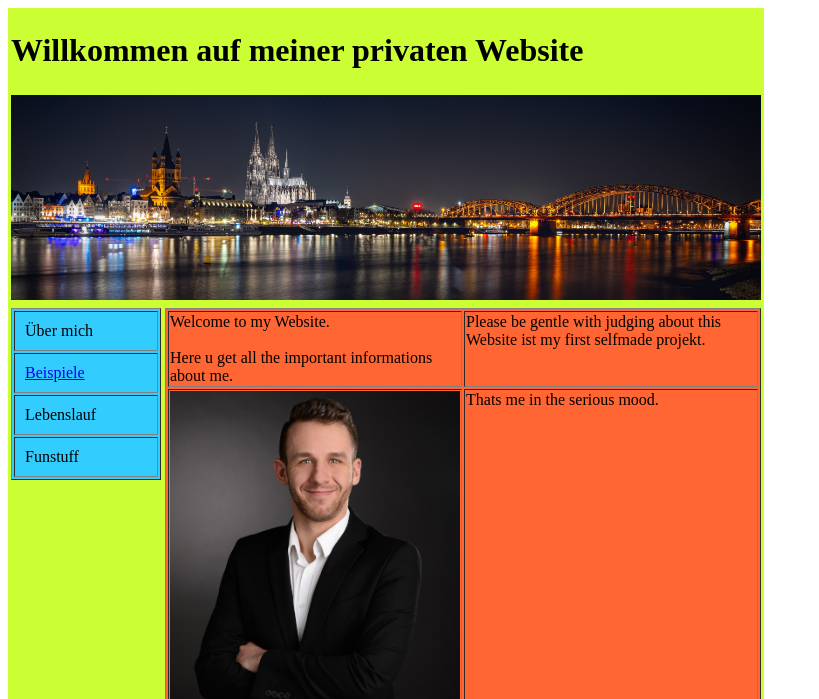
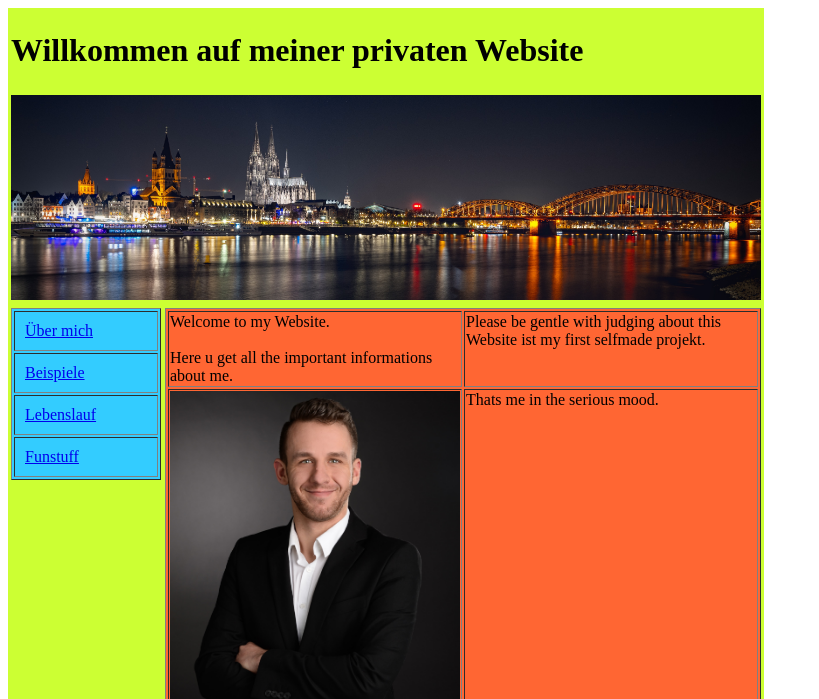
Before and after one commit to AndreHaupt85/personal-website, a plain HTML site: page index.html in a window 1280 px wide. Shown: the top 699 px of the page, without its empty margins (0-819 px from the left). Drawn offline with Linux system fonts and the light colour scheme.

Commit message:
add menu hyperlinks

```diff
--- a/index.html
+++ b/index.html
@@ -24,16 +24,16 @@
                         <table border="1" bgcolor="#33CCFF" cellpadding="10" width="100%"> <!--Untertabelle der 1. Spalte-->
                             <tbody>
                                 <tr> <!--1. Zeile Untertabelle-->
-                                    <td>Über mich</td>
+                                    <td><a href="/aboutme.hmtl">Über mich</a></td>
                                 </tr>
                                 <tr> <!--2. Zeile Untertabelle-->
                                     <td><a href="../">Beispiele</a></td>
                                 </tr>
                                 <tr> <!--3. Zeile Untertabelle-->
-                                    <td>Lebenslauf</td>
+                                    <td><a href="/cv.html">Lebenslauf</a></td>
                                 </tr>
                                 <tr> <!--4. Zeile Untertabelle-->
-                                    <td>Funstuff</td>
+                                    <td><a href="/funstuff.html">Funstuff</a></td>
                                 </tr>
                             </tbody>
                         </table>
```
